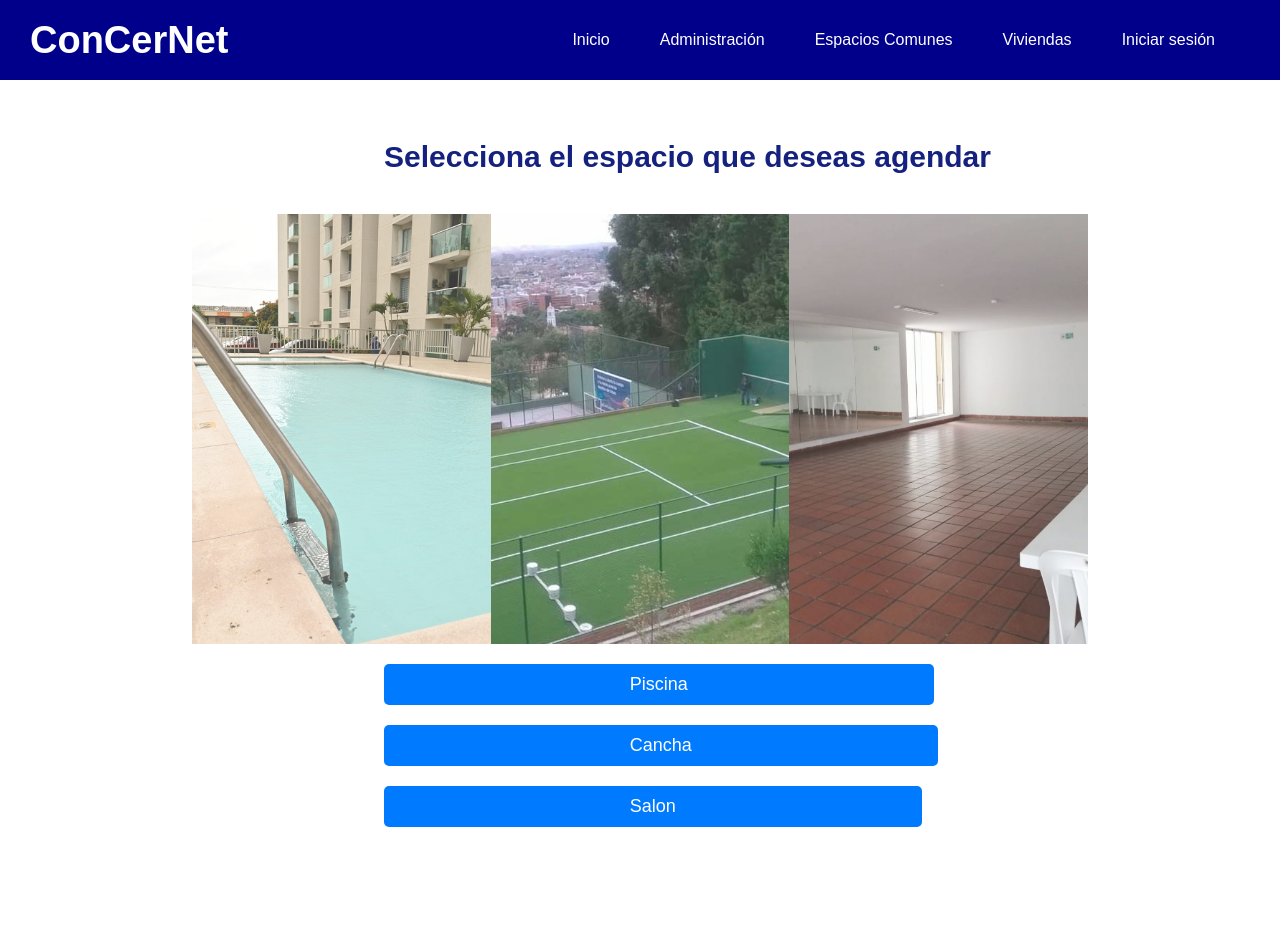
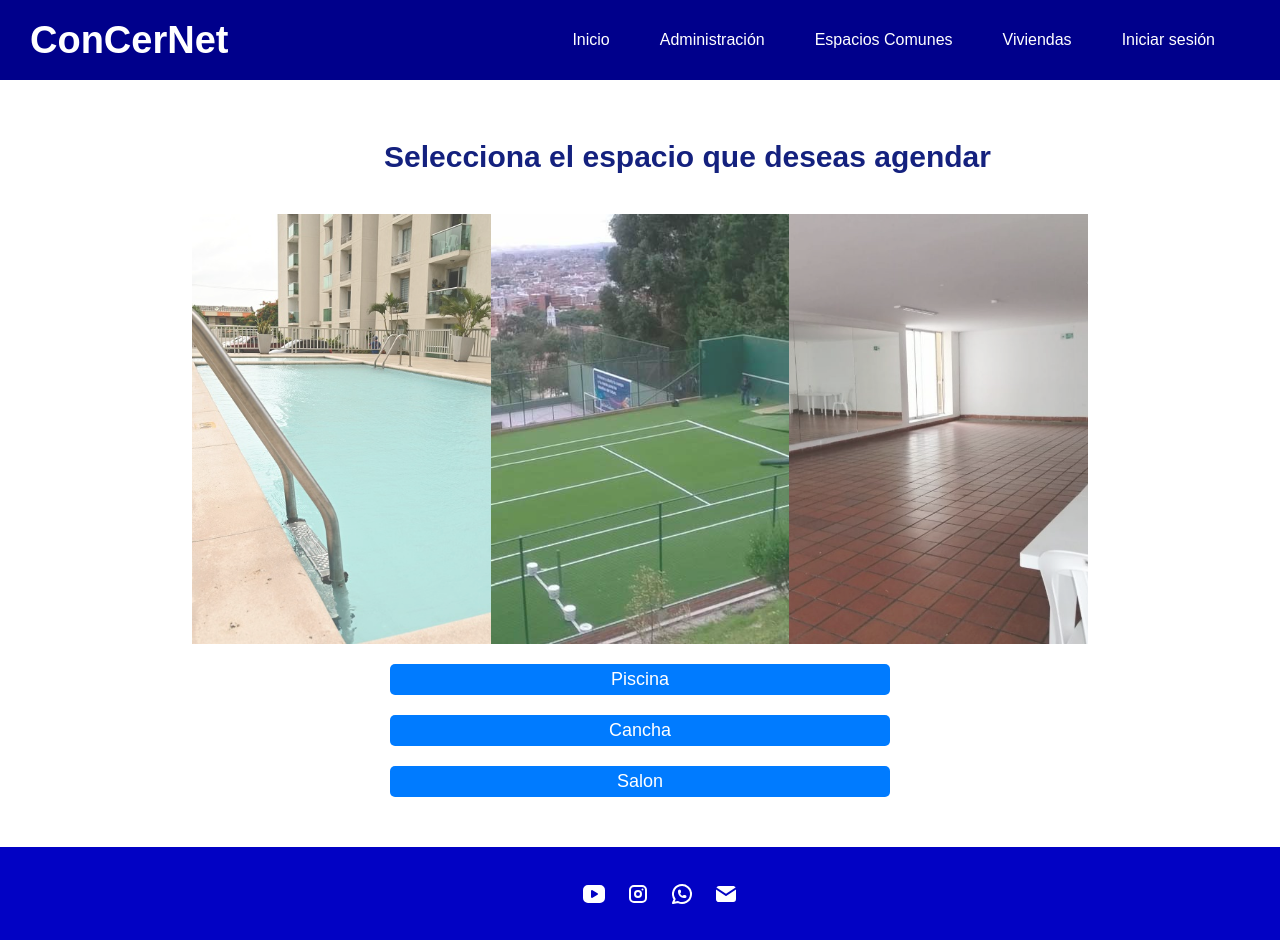
Before and after one commit to ConCerNet/ConCerNet, a React (Create React App) app in the folder concernet/: page /Espacios in a window 1280 px wide. Shown: the top 940 px of the page. Built offline with nearby package versions, Linux system fonts and the light colour scheme.

Commit message:
Correccion de errores en el CSS de espacios y agendamiento

```diff
--- a/concernet/src/Pages/Agendamiento.jsx
+++ b/concernet/src/Pages/Agendamiento.jsx
@@ -4,6 +4,7 @@ import '../Styles/Agendamiento.css';
 import { useParams } from "react-router-dom";
 import espacios from "../EspaciosData";
 import Footer from "../Components/Footer";
+import { Link } from "react-router-dom";
 
 const Agendamiento = () => {
   const { id } = useParams();
@@ -30,6 +31,7 @@ const Agendamiento = () => {
             <input type="time" id="hora" name="hora" required/>
 
             <button type="submit">Agendar</button>
+            <Link to="/Espacios"><button id="cancelar">Cancelar</button></Link>
         </form>
       </div>
       <Footer/>
--- a/concernet/src/Styles/Espacios.css
+++ b/concernet/src/Styles/Espacios.css
@@ -31,13 +31,17 @@
 .botonesList{
     display: flex;
     flex-direction: column;
+    align-items: center;
     margin-top: 20px;
-    padding: 0% 30% 10%;
+    padding-bottom: 50px;
+    width: 100%;
     gap: 20px;
 }
 
 .botonesList button{
-    padding: 10px 48%;
+    justify-content: center;
+    padding: 5px 20px;
+    width: 500px;
     border: none;
     block-size: auto;
     border-radius: 5px;
```
